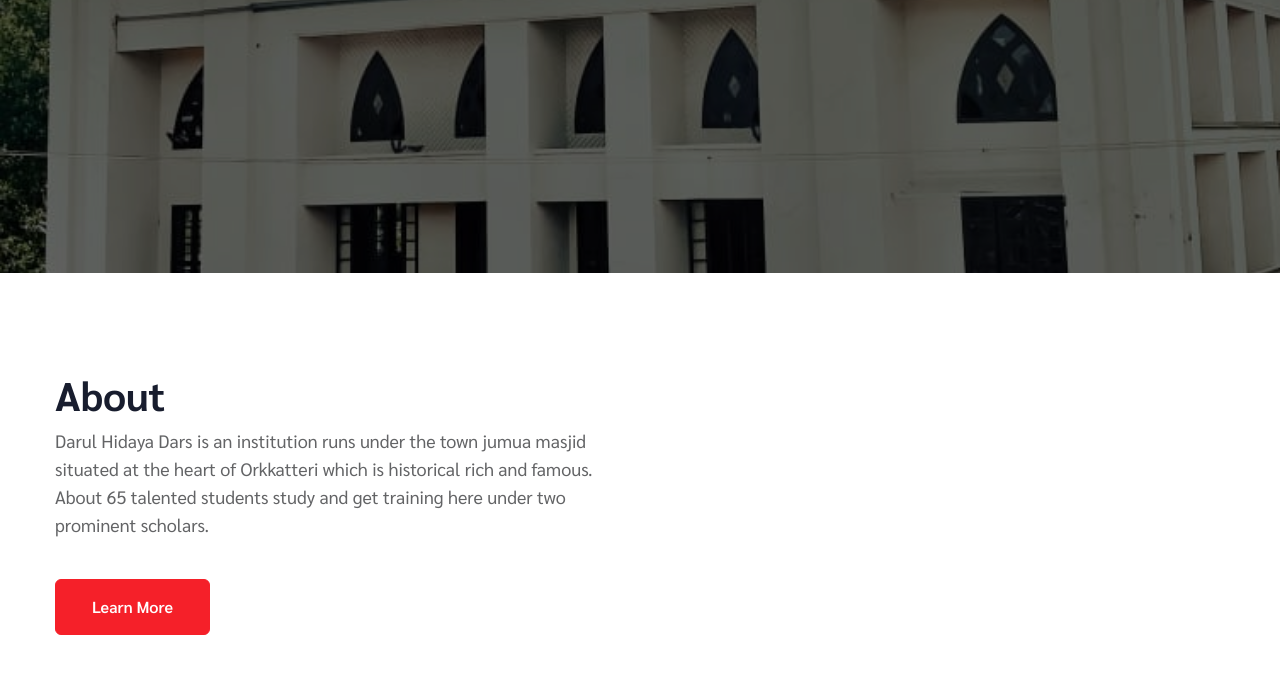
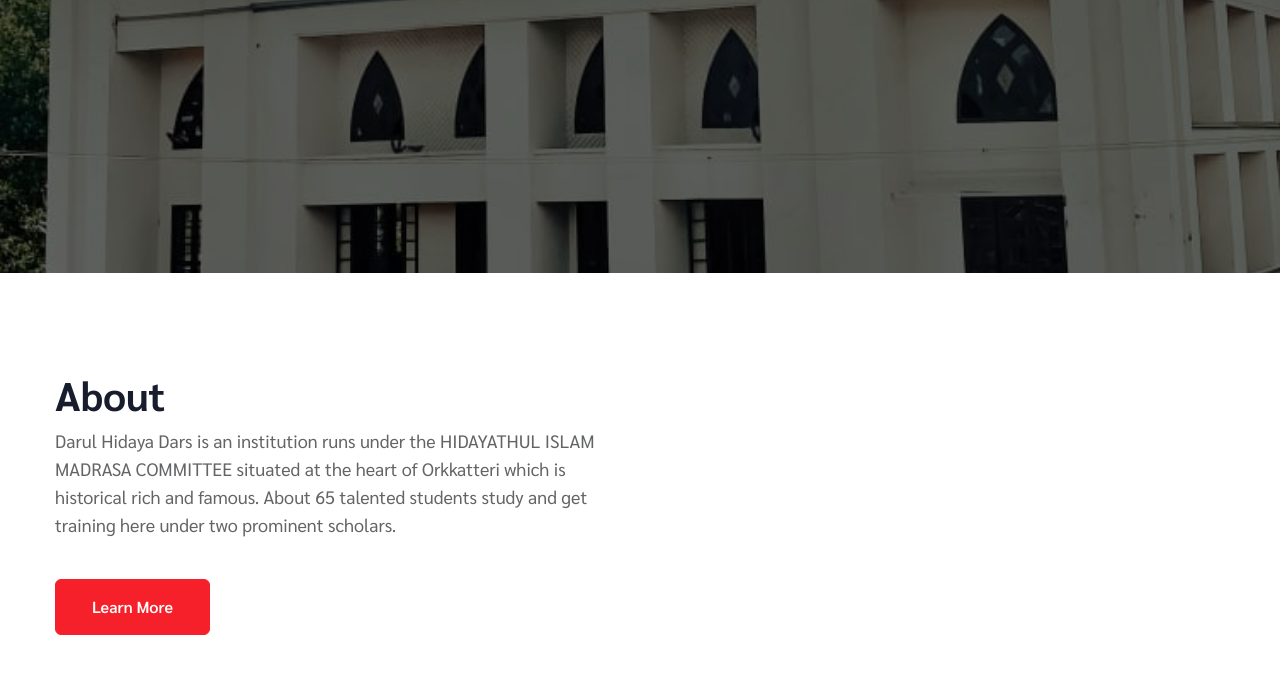
Before and after one commit to shibilii/darulhidayadars, a plain HTML site: page index.html in a window 1280 px wide. Shown: the part 467-1140 px from the top of the page. Drawn offline with Linux system fonts and the light colour scheme.

Commit message:
Update index.html

```diff
--- a/index.html
+++ b/index.html
@@ -102,7 +102,7 @@ Author URL: http://w3layouts.com
                 <div class="w3ab-left-top col-lg-6 mt-lg-0 mt-4 pt-lg-0 pt-2">
 
                     <h4 class="title-w3l mb-2">About</h4>
-                    <p class="my-3"> Darul Hidaya Dars is an institution runs under the town jumua masjid situated at the heart of Orkkatteri which is historical rich and famous. About 65 talented students study and get training here under  two prominent scholars. </p>
+                    <p class="my-3"> Darul Hidaya Dars is an institution runs under the HIDAYATHUL  ISLAM MADRASA COMMITTEE situated at the heart of Orkkatteri which is historical rich and famous. About 65 talented students study and get training here under two prominent scholars. </p>
 
                     <a href="about.html" class="btn btn-style btn-primary mt-4">Learn More</a>
                 </div>
```
